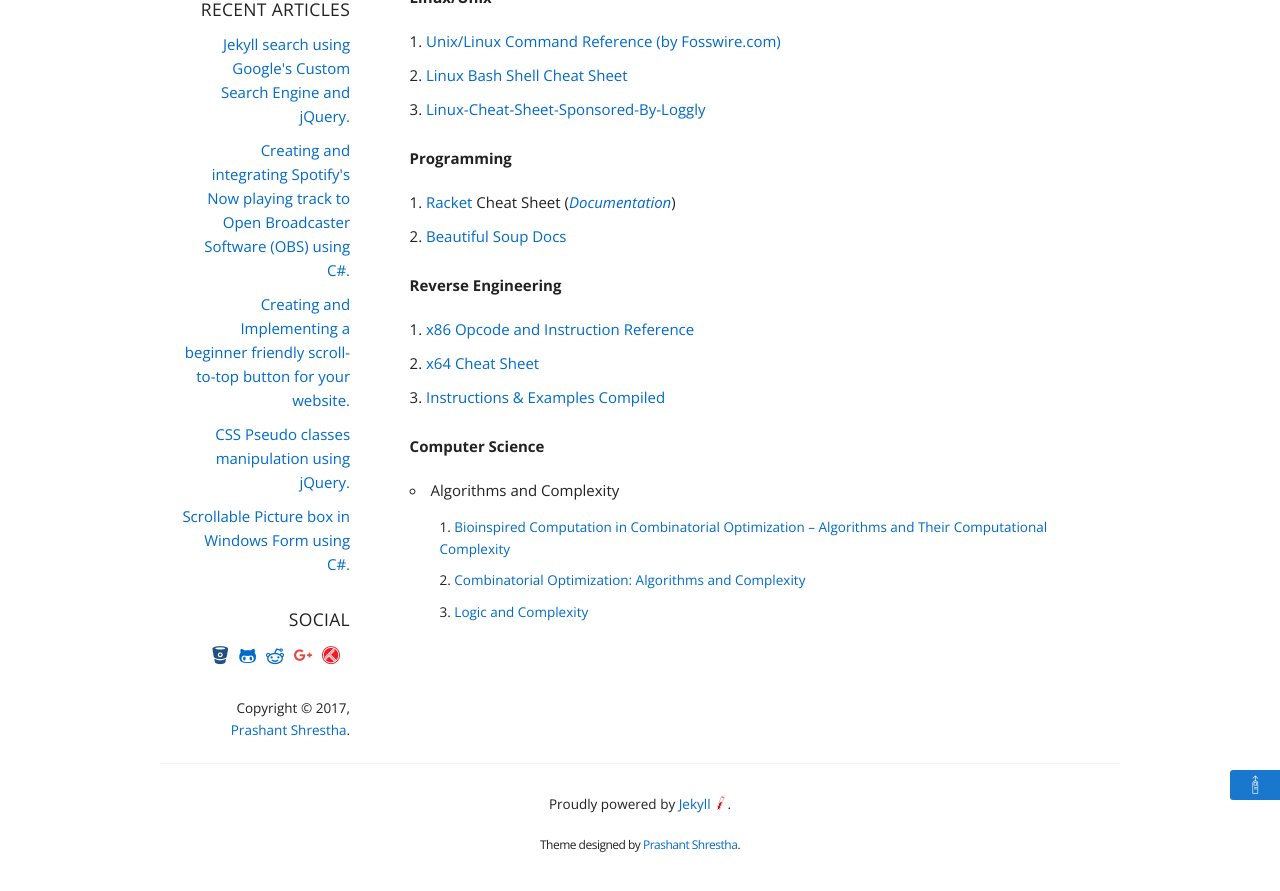
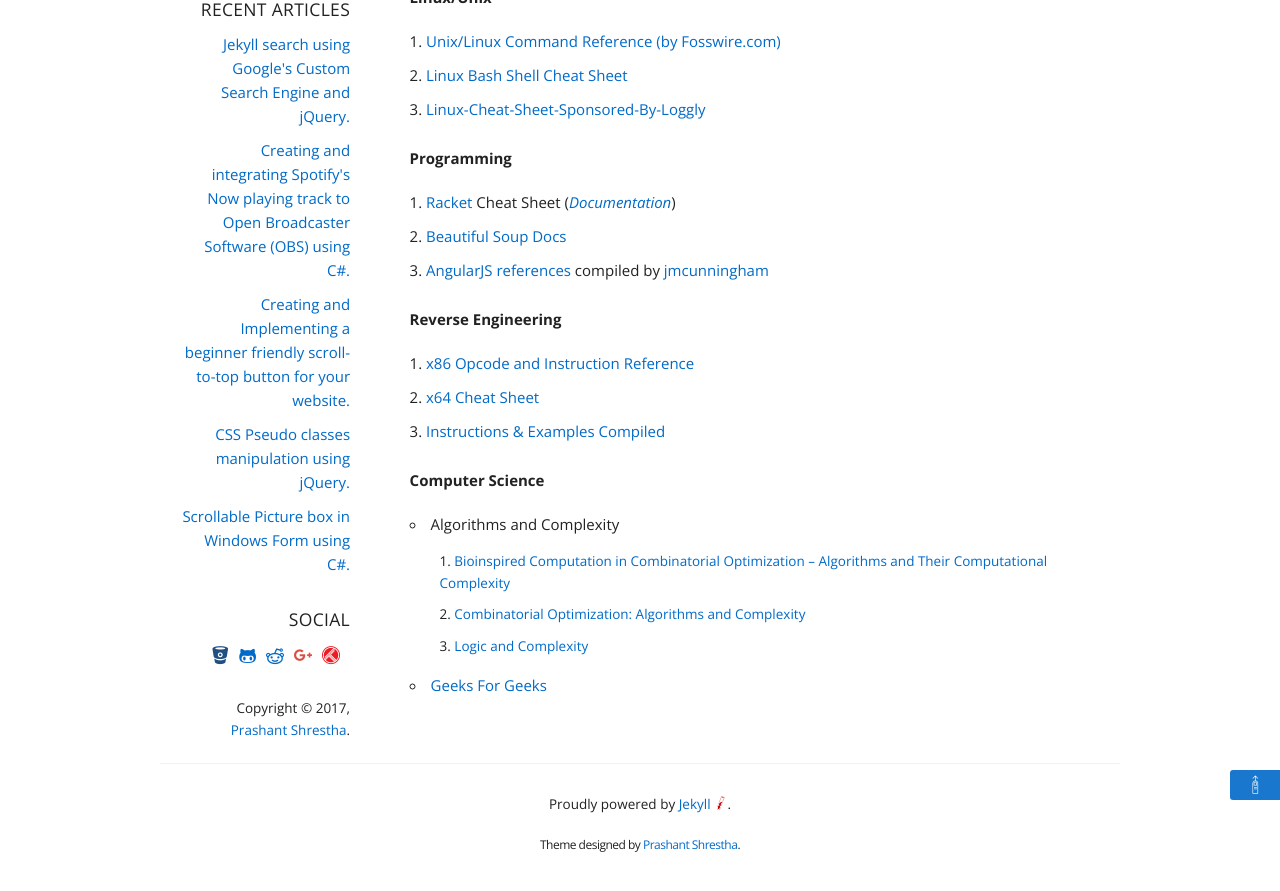
Before and after one commit to intern0t/personal-blog, a Jekyll site: the page built from library.md, in a window 1280 px wide and 900 px high, scrolled down 627 px. Shown: the top 891 px of the window. Built offline with Jekyll 4.4.1, drawn with Linux system fonts in a browser that asks for light colours; some web fonts are replaced.

Commit message:
Added AngularJS + GFG.org reference.

```diff
--- a/library.md
+++ b/library.md
@@ -21,6 +21,7 @@ permalink: /library/
 ###### **Programming**
 1. [Racket](https://racket-lang.org/) Cheat Sheet ([*Documentation*](https://docs.racket-lang.org/racket-cheat/index.html))
 2. [Beautiful Soup Docs](https://readthedocs.org/projects/beautiful-soup-4/downloads/pdf/latest)
+3. [AngularJS references](https://github.com/jmcunningham/AngularJS-Learning) compiled by [jmcunningham](https://github.com/jmcunningham)
 
 ###### **Reverse Engineering**
 1. [x86 Opcode and Instruction Reference](http://ref.x86asm.net/)
@@ -32,3 +33,4 @@ permalink: /library/
   1. [Bioinspired Computation in Combinatorial Optimization – Algorithms and Their Computational Complexity](http://www.bioinspiredcomputation.com/self-archived-bookNeumannWitt.pdf)
   2. [Combinatorial Optimization: Algorithms and Complexity](https://www.amazon.com/Combinatorial-Optimization-Algorithms-Complexity-Computer-ebook/dp/B00C8UQZAO)
   3. [Logic and Complexity](http://www.springer.com/us/book/9781852335656)
+* [Geeks For Geeks](http://www.geeksforgeeks.org)
```
